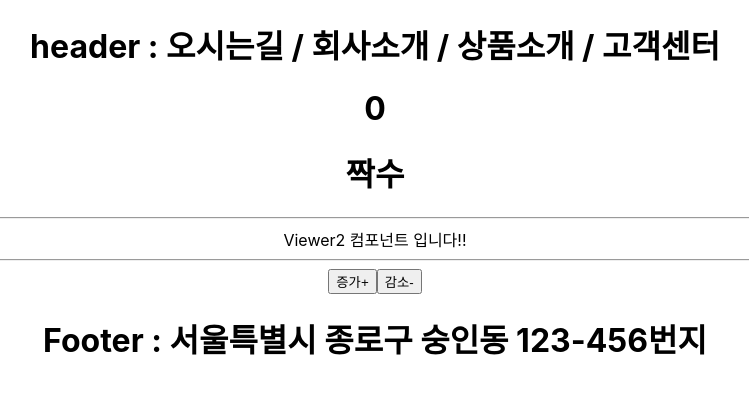
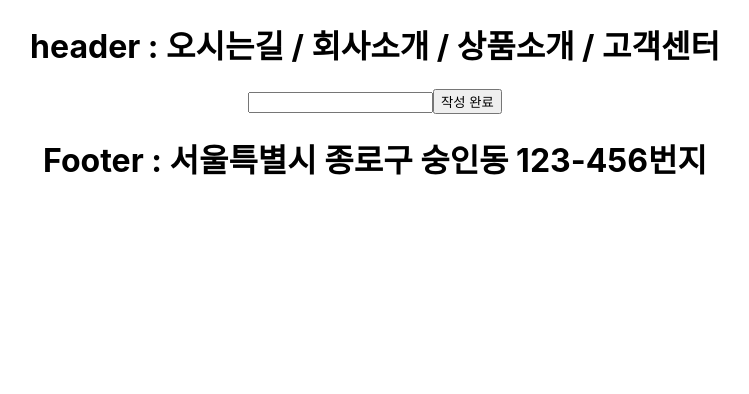
Before and after one commit to gyojincompany/react_chapter5-20250925, a React (Create React App) app: page / in a window 1280 px wide. Shown: the top 394 px of the page, without its empty margins (265-1014 px from the left). Built offline with nearby package versions, Linux system fonts and the light colour scheme; the HTML template or start-up script is replaced by a standard one.

Commit message:
Ref 연습 코드

```diff
--- a/src/App.js
+++ b/src/App.js
@@ -3,6 +3,7 @@ import Header from "./component/Header";
 import Body from "./component/Body";
 import Body2 from "./component/Body2";
 import Body3 from "./component/Body3";
+import Body4 from "./component/Body4";
 import Footer from "./component/Footer";
 import Join from './component/Join';
 
@@ -31,7 +32,8 @@ function App() { //App 컴포넌트
       */}
       {/* <Body2></Body2> */}
       {/* <Join /> */}
-      <Body3 />
+      {/* <Body3 /> */}
+      <Body4 />
       <Footer />
     </div>
   );
--- /dev/null
+++ b/src/component/Body4.js
@@ -0,0 +1,32 @@
+import { useState, useRef } from "react";
+
+function Body4() {
+
+    const [text, setText] = useState("");
+    const textRef = useRef(); //useRef 함수가 Ref 객체를 생성->textRef에 저장
+
+    function alertOnEvent() {
+        if(text.length < 5) {
+            alert(text+"는 5글자 이하입니다. 다시 입력하세요.")     ;
+            textRef.current.focus();
+        } else {
+            alert(text);
+            setText(""); //state 변수인 text를 다시 "" 공백문자로 초기화
+        }
+
+
+    }
+
+    function inputOnChange(e) {
+        setText(e.target.value);
+    }
+
+    return (
+        <div>
+            <input ref={textRef} value={text} onChange={inputOnChange} />
+            <button onClick={alertOnEvent}>작성 완료</button>
+        </div>
+    );
+}
+
+export default Body4;
```
